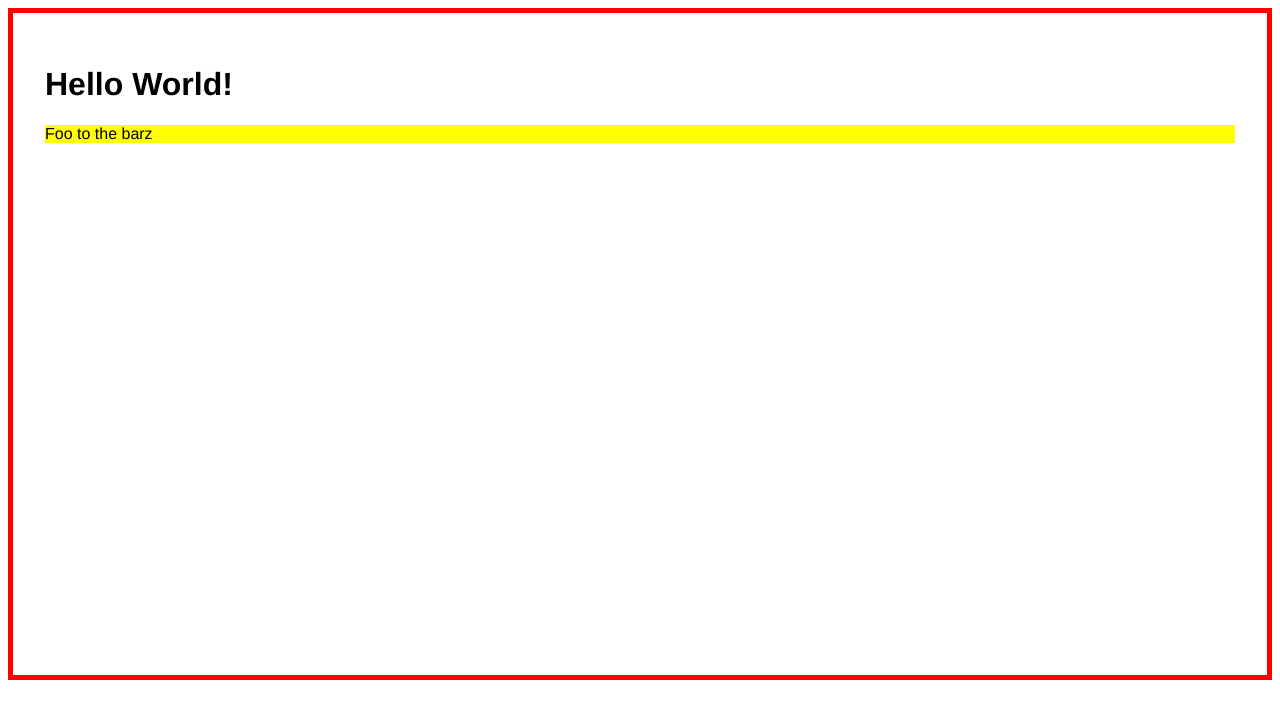
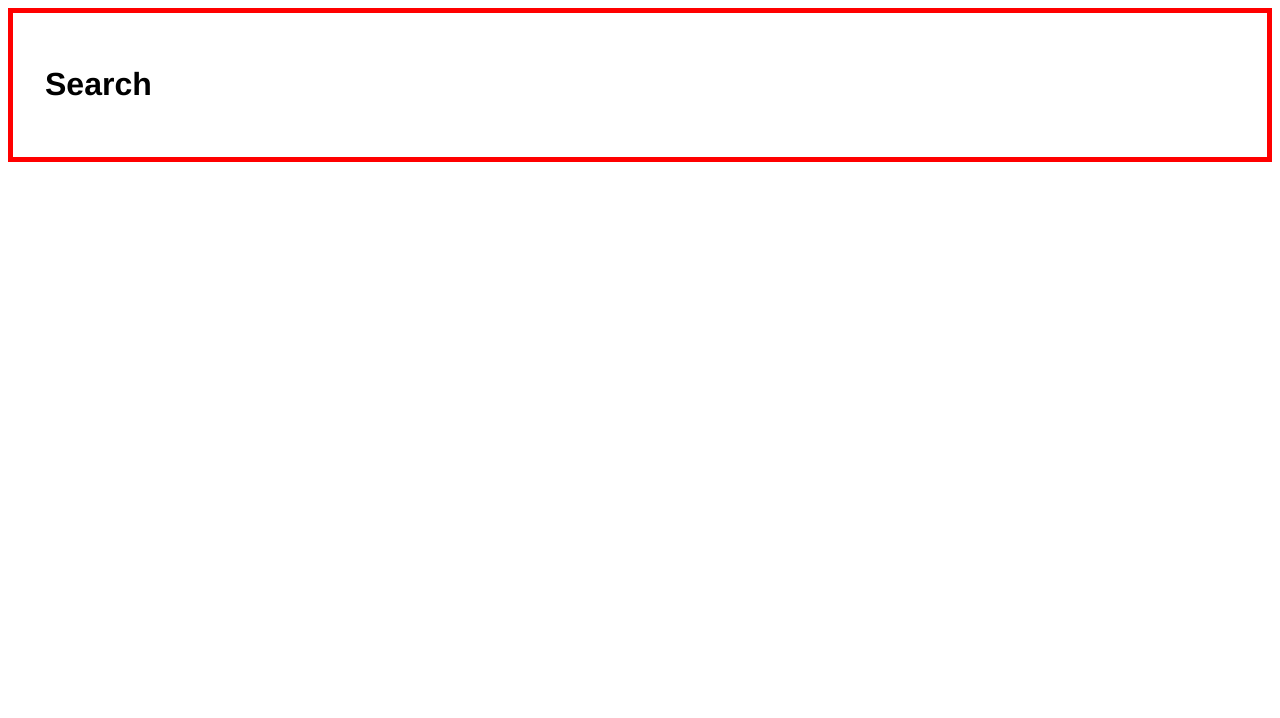
Before and after one commit to karthick3018/kr-searchbar, a React app: page / in a window 1280 px wide. Shown: the top 718 px of the page. Built offline with nearby package versions, Linux system fonts and the light colour scheme; the HTML template or start-up script is replaced by a standard one.

Commit message:
initial working repo

```diff
--- a/src/components/App.tsx
+++ b/src/components/App.tsx
@@ -1,13 +1,9 @@
 import * as React from "react";
 import "./../assets/scss/App.scss";
 
-const reactLogo = require("./../assets/img/react_logo.svg");
-
 const App = () => (
   <div className="app">
-    <h1>Hello World!</h1>
-    <p>Foo to the barz</p>
-    <img src={reactLogo.default} height="480" />
+    <h1>Search</h1>
   </div>
 );
 
--- a/src/index.tsx
+++ b/src/index.tsx
@@ -3,5 +3,5 @@ import App from "./components/App";
 import { createRoot } from "react-dom/client";
 
 const container = document.getElementById("root");
-const root = createRoot(container!);
+const root = createRoot(container);
 root.render(<App />);
```
Also changed, not shown: .babelrc (added), .eslintrc.js (added), .prettierrc.js (added), 2 other files (tests, documents, lock files or other folders).
